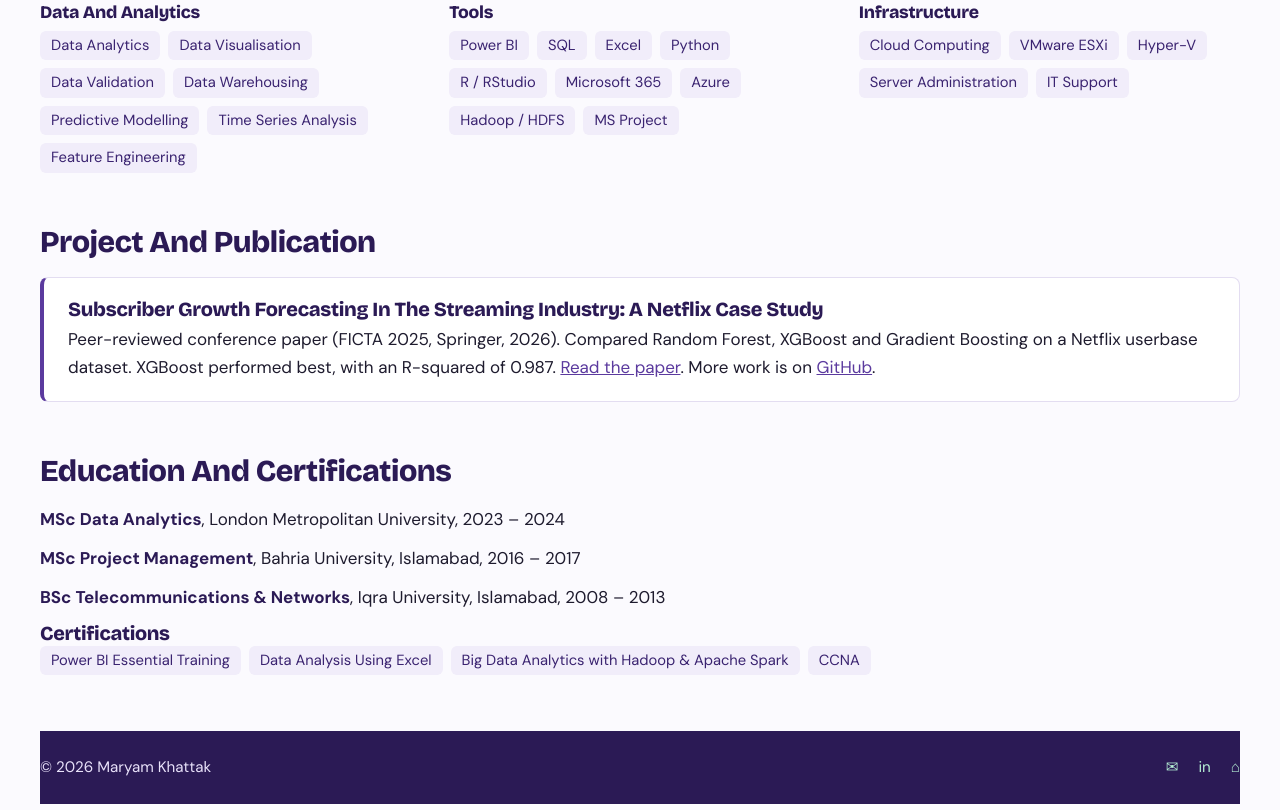
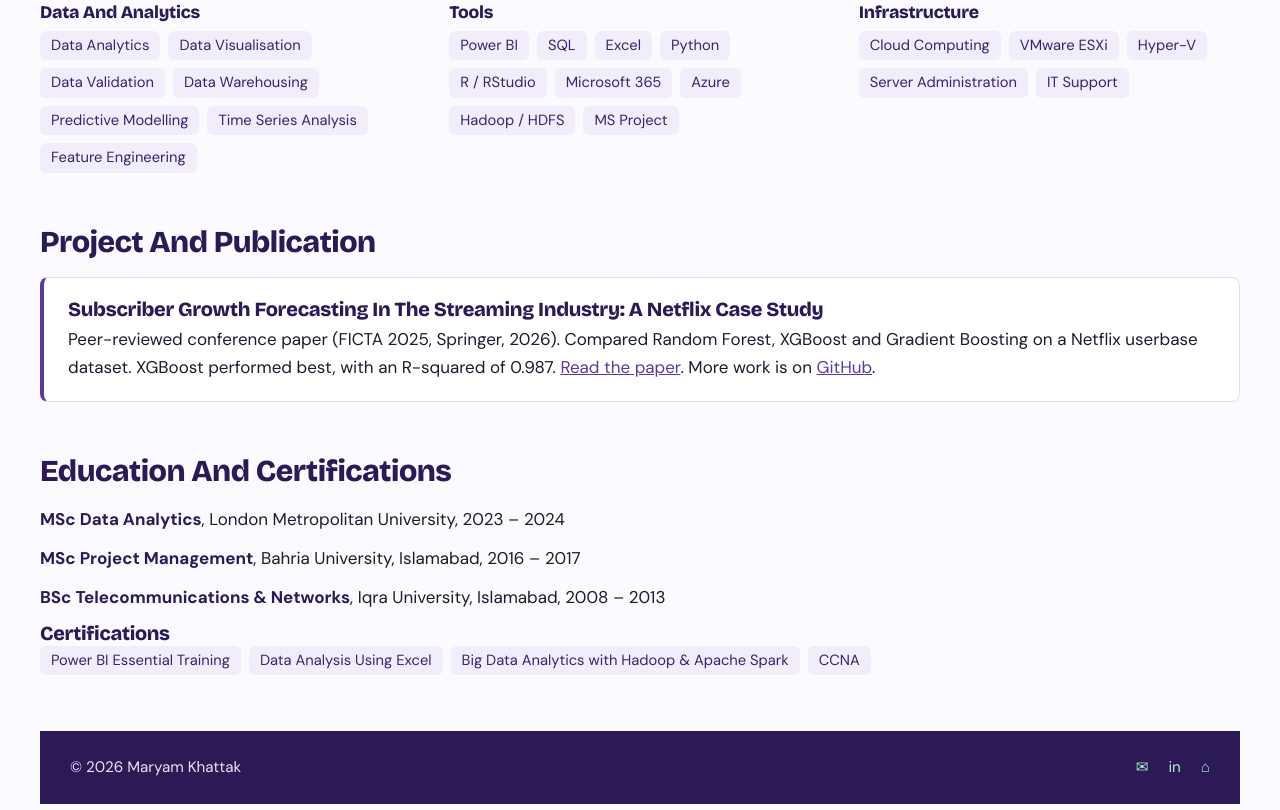
Before and after one commit to maryam-khattak/maryam-khattak.github.io, a plain HTML site: page index.html in a window 1280 px wide. Shown: the part 2196-3006 px from the top of the page. Drawn offline with nearby package versions, Linux system fonts and the light colour scheme.

Commit message:
Update index.html

```diff
--- a/index.html
+++ b/index.html
@@ -66,6 +66,8 @@ footer a{
 }
 
 .footer-content{
+    width:100%;
+    padding:0 30px;
     display:flex;
     justify-content:space-between;
     align-items:center;
```
